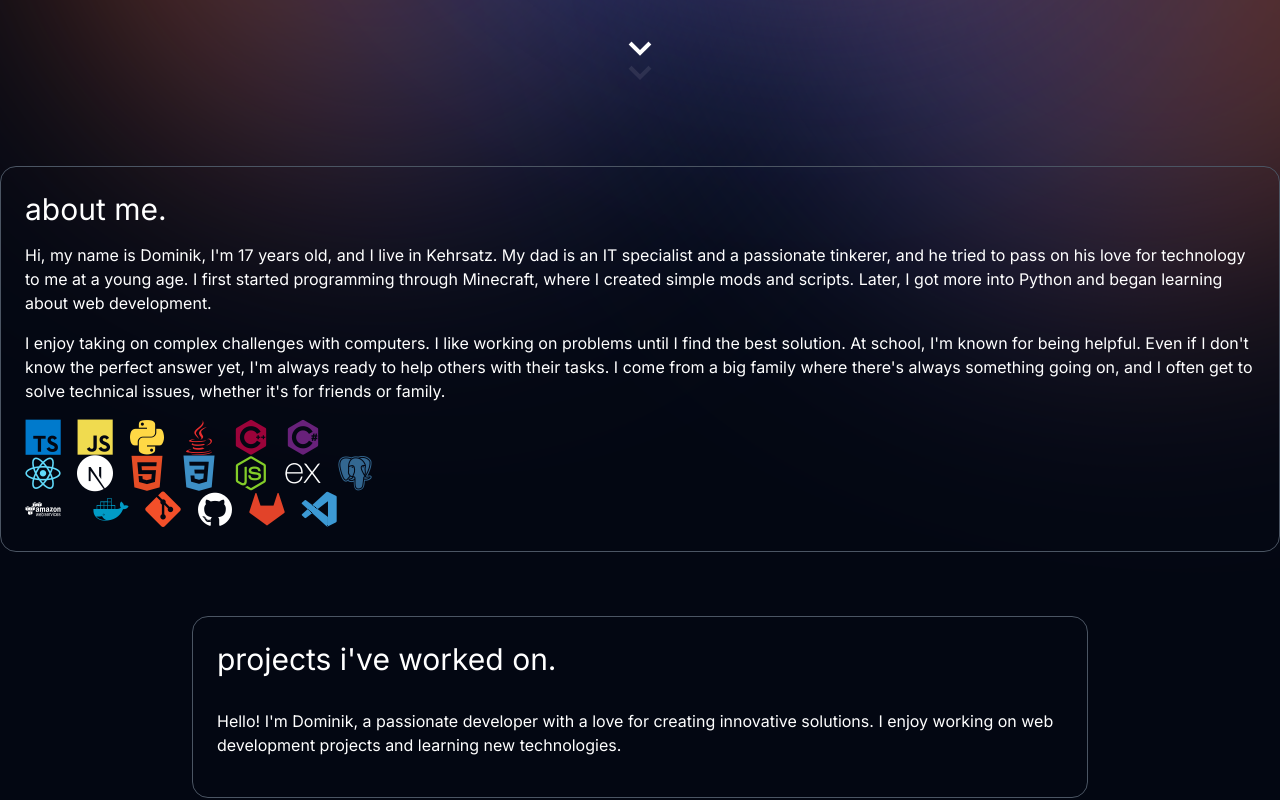
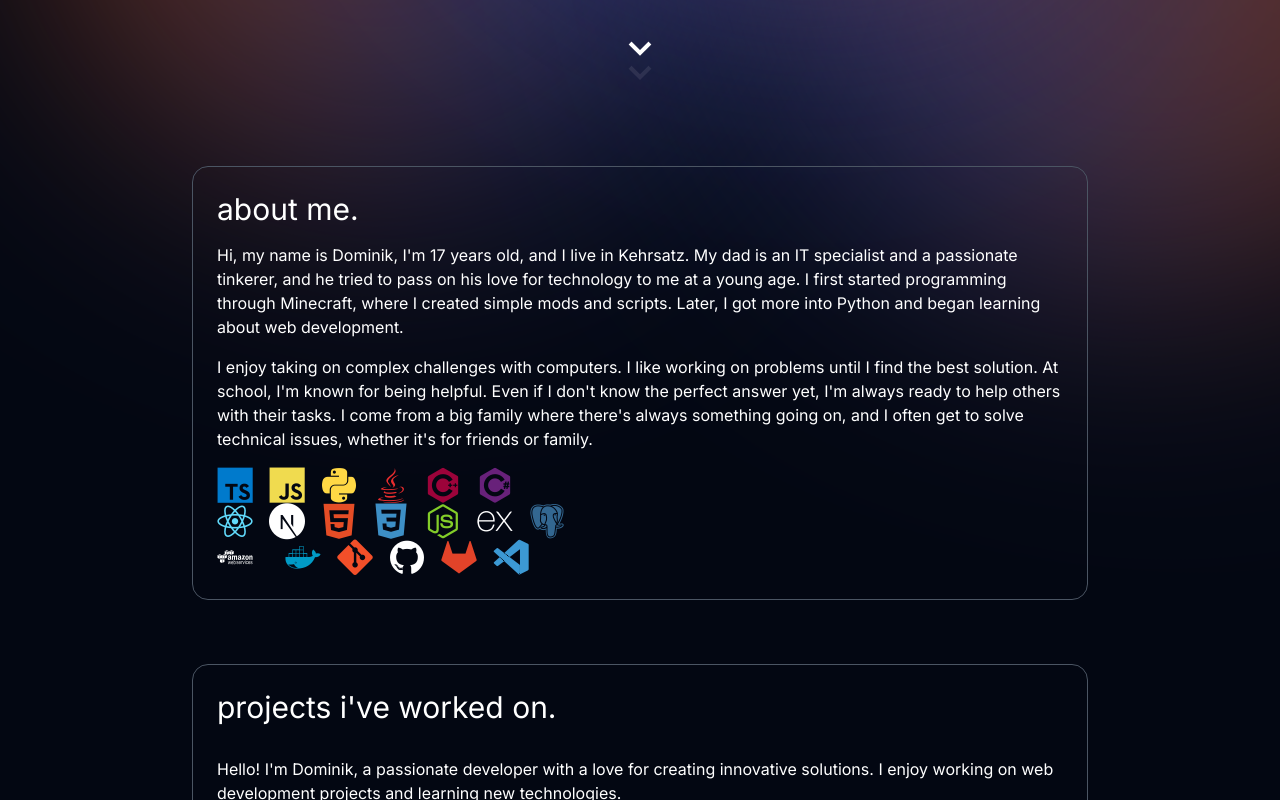
Before and after one commit to MinenMaster/personal-website-nextjs, a Next.js app: page / in a window 1280 px wide. Shown: the part 698-1498 px from the top of the page. Built offline with nearby package versions, Linux system fonts and the light colour scheme.

Commit message:
fixed spacing

```diff
--- a/app/page.tsx
+++ b/app/page.tsx
@@ -147,7 +147,7 @@ export default function Home() {
                     </a>
                 </div>
                 <span id="about"></span>
-                <section className="about-me flex flex-col justify-center p-6 z-[1] max-max-w-[56rem] border border-gray-600 rounded-2xl">
+                <section className="about-me flex flex-col justify-center p-6 z-[1] border border-gray-600 rounded-2xl max-w-4xl w-full">
                     <div className="flex-col">
                         <h2 className="text-3xl mb-4">about me.</h2>
                         <p>
@@ -177,7 +177,7 @@ export default function Home() {
                     <DeviconList listName={misc} />
                 </section>
                 <span id="projects"></span>
-                <section className="about-me flex flex-col justify-center p-6 z-[1] max-w-[56rem] border border-gray-600 rounded-2xl">
+                <section className="about-me flex flex-col justify-center p-6 z-[1] border border-gray-600 rounded-2xl max-w-4xl w-full">
                     <h2 className="text-3xl mb-4">
                         projects i&apos;ve worked on.
                     </h2>
@@ -189,7 +189,7 @@ export default function Home() {
                     </p>
                 </section>
                 <span id="contact"></span>
-                <section className="about-me flex flex-col justify-center p-6 z-[1] max-w-[56rem] border border-gray-600 rounded-2xl">
+                <section className="about-me flex flex-col justify-center p-6 z-[1] border border-gray-600 rounded-2xl max-w-4xl w-full">
                     <h2 className="text-3xl mb-4">let&apos;s connect.</h2>
                     <p>
                         Feel free to get in touch using the form below or
```
